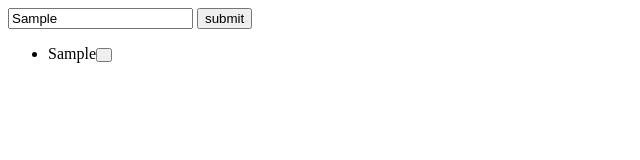
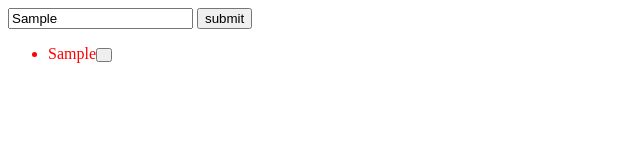
Before and after one commit to ct112/ToDo, a plain HTML site: page index.html in a window 1280 px wide. Both pictures are taken after typing "Sample" into the empty fields and a click on the button "submit". Shown: the full height of the page, 0-640 px from the left. Drawn offline with Linux system fonts and the light colour scheme.

Commit message:
toogle class for ui element and delete parent

```diff
--- a/index.html
+++ b/index.html
@@ -3,6 +3,11 @@
     <head>
         <meta charset="UTF-8">
         <title>Title</title>
+        <style>
+            .completed{
+                color:red;
+            }
+        </style>
     </head>
     <body>
         <header>
@@ -22,13 +27,21 @@
                 const userInput = inputNodeList[0].value;
                 const ul = document.getElementById("ul");
                 let li = document.createElement("li");
-                li.classList.add("li");
+                li.classList.add("li","completed");
                 li.textContent = userInput;
+                li.addEventListener("click", ()=>{
+                    li.classList.toggle("completed");
+                })
                 let delete_button = document.createElement("button");
                 delete_button.setAttribute("value", "delete");
                 delete_button.setAttribute("style", "height:14px");
-
-
+                delete_button.addEventListener("click", event =>{
+                    const target = event.target;
+                    console.log(event.target);
+                    const parent_node = target.parentNode;
+                    console.log(parent_node);
+                    parent_node.remove();
+                })
                 li.appendChild(delete_button);
 
                 ul.appendChild(li);
```
